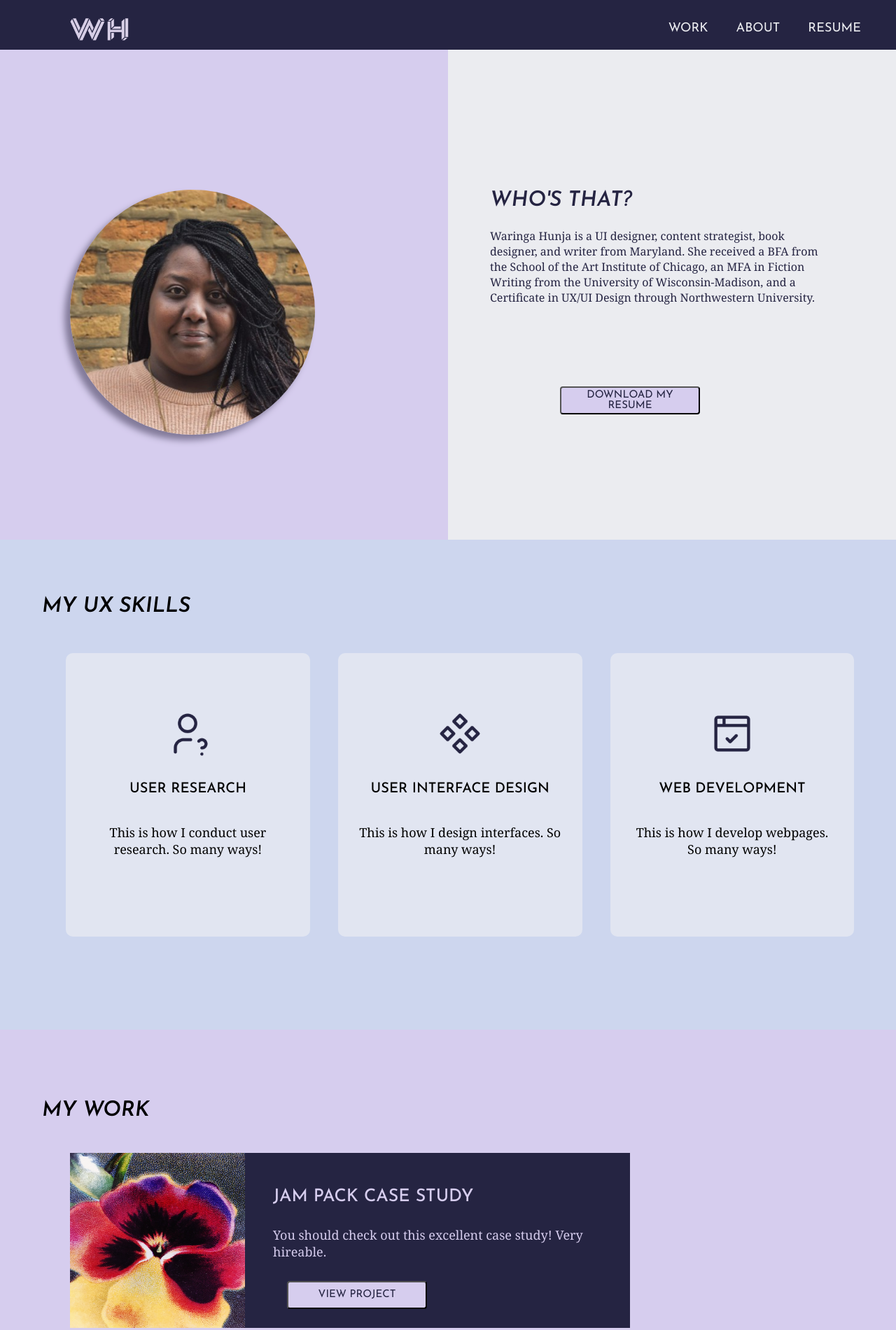
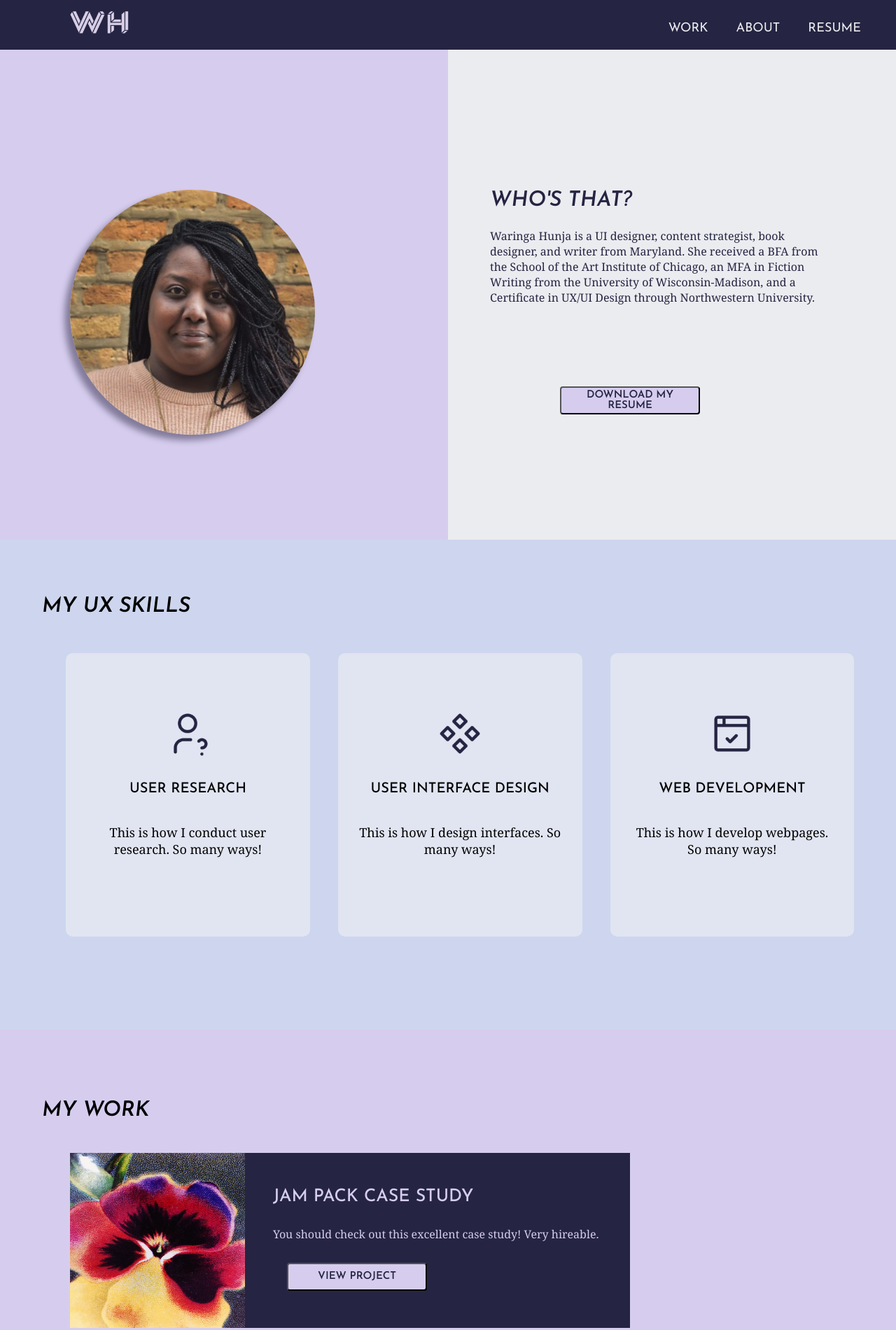
Before and after one commit to whunja/UX_UI_HW_18, a plain HTML site: page index.html in a window 1280 px wide. Shown: the top 1900 px of the page at 70% size. Drawn offline with Linux system fonts and the light colour scheme.

Commit message:
Final 18 Homework

```diff
--- a/css/style.css
+++ b/css/style.css
@@ -11,7 +11,7 @@ body{
 
 #layer1{
     position:absolute;
-    top: 20px;
+    top: 10px;
     left: 100px;
    z-index: 10;
 }
@@ -185,6 +185,7 @@ button{
     border-radius: 4px;
     font-family: "Josefin Sans";
     font-size: 15px;
+    font-weight: 600;
     background-color: #D6CDEE;
     color: #252442;
     margin-top: 30px;
@@ -201,7 +202,7 @@ h3{
 }
 h5{
     font-family: Georgia;
-    font-size: 18px;
+    font-size: 16px;
     margin:auto;
     font-weight: 300;
     margin-left: 40px;
@@ -231,10 +232,3 @@ footer{
 ul.footer{
     float: left;
 }
-
-@media screen and (max-width: 600px) {
-    .left{
-        background-color: #252442;
-    }
-
-}
```
